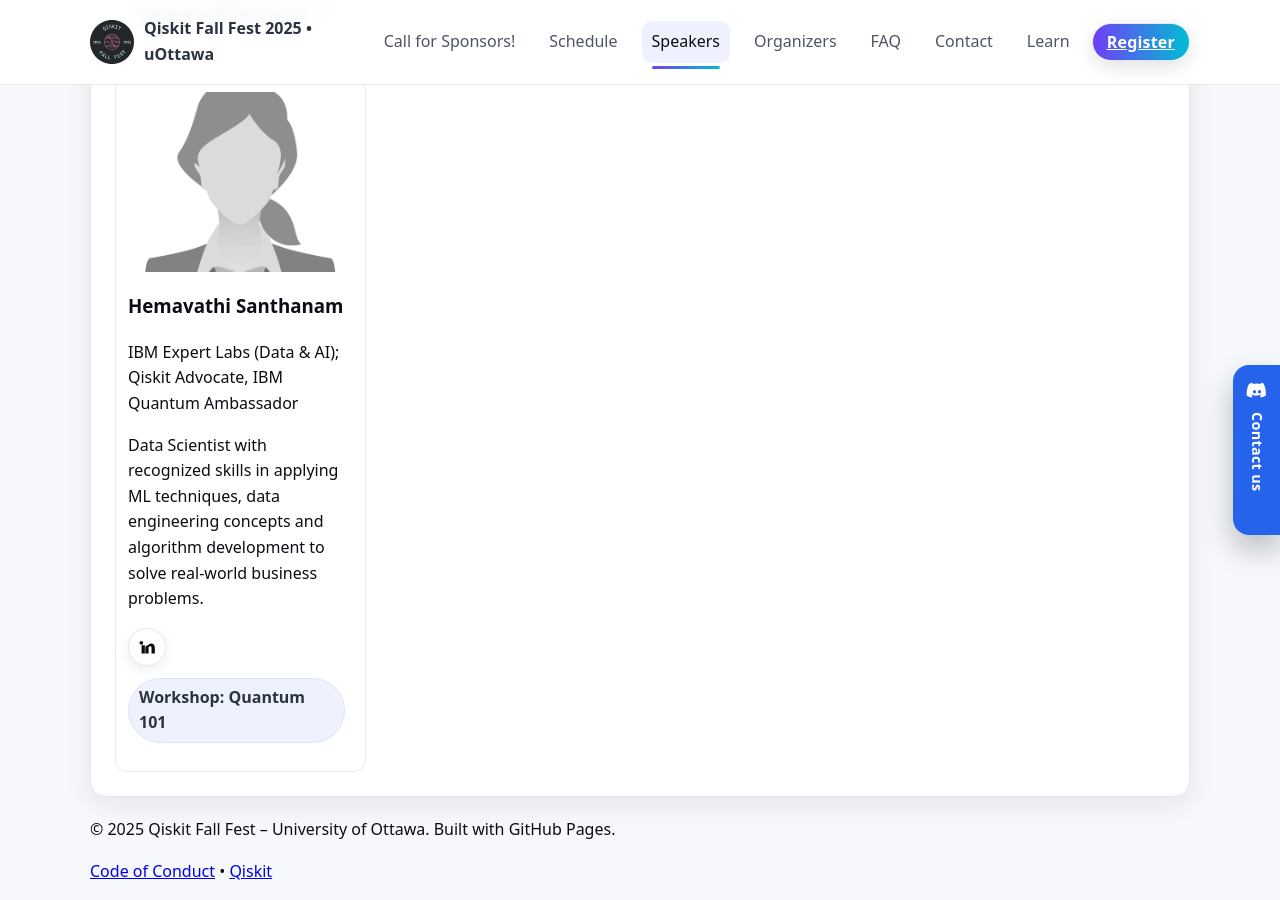
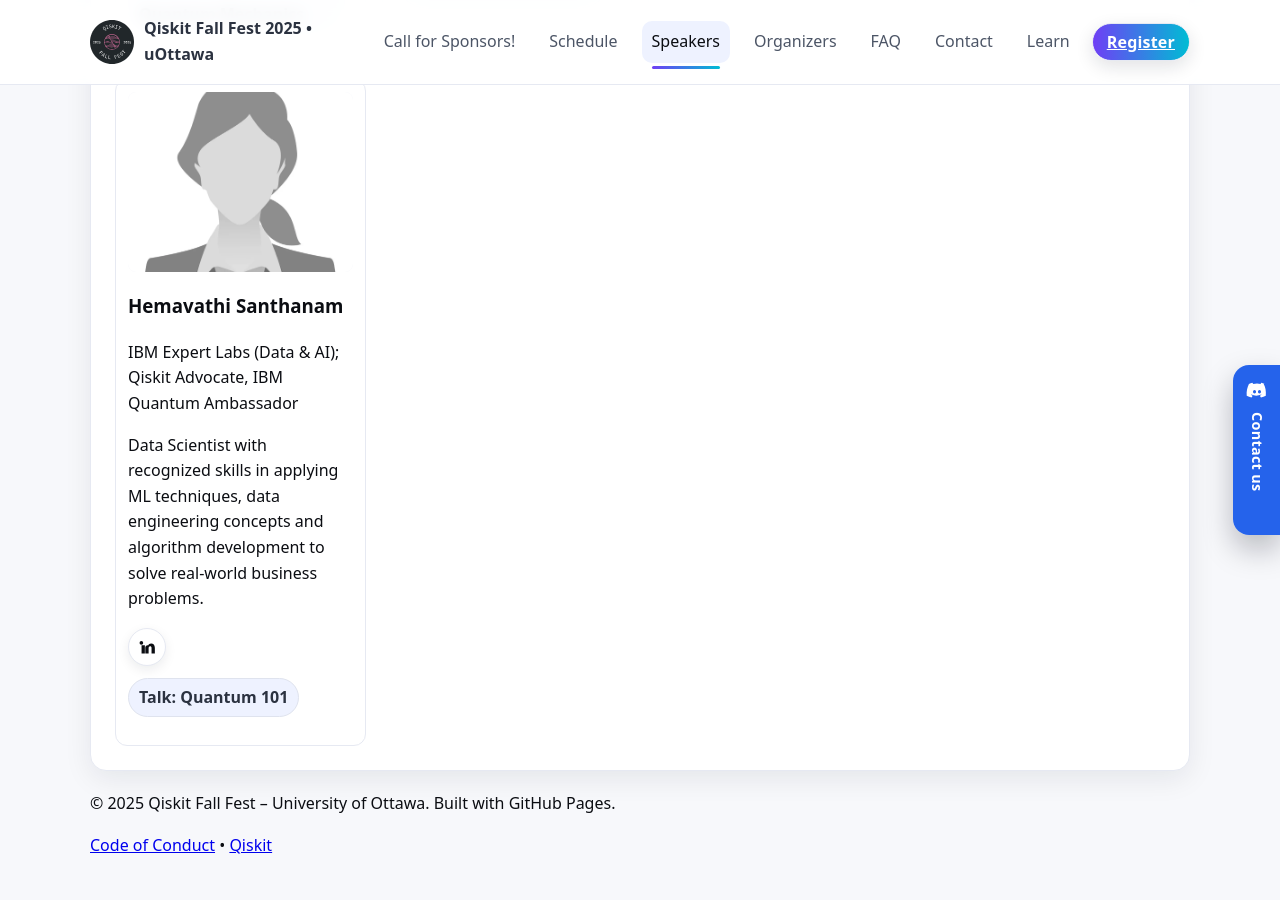
Before and after one commit to utkarshh-singh/fall-fest-2025-website, a Jekyll site: the page built from speakers.md, in a window 1280 px wide and 900 px high, scrolled down 930 px. Built offline with Jekyll 4.4.1, drawn with Linux system fonts in a browser that asks for light colours; after the commit the page ends 1805 px from its top, so only the background shows below that.

Commit message:
Update speakers.md

```diff
--- a/speakers.md
+++ b/speakers.md
@@ -104,7 +104,7 @@
             <svg viewBox="0 0 24 24" aria-hidden="true"><path fill="currentColor" d="M6.94 6.5A2.44 2.44 0 1 1 4.5 4.06 2.44 2.44 0 0 1 6.94 6.5ZM4.75 20.5h4.4V9.5h-4.4ZM13 9.5h-.03c-2 0-3.22 1.38-3.22 3.09v7.91h4.4v-6.63c0-1.65.6-2.78 2.1-2.78 1.14 0 1.82.77 1.82 2.58v6.83h4.4v-7.34c0-3.92-2.1-5.75-4.91-5.75-2.25 0-3.24 1.23-3.76 2.09h-.04Z"/></svg>
           </a>
         </div>
-        <p class="pill">Workshop: <strong>Quantum 101</strong></p>
+        <p class="pill">Talk: <strong>Quantum 101</strong></p>
       </article>
 
     </div>
```
